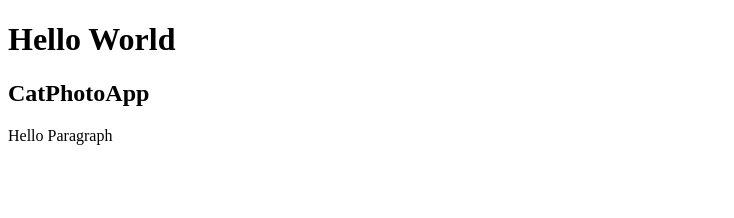
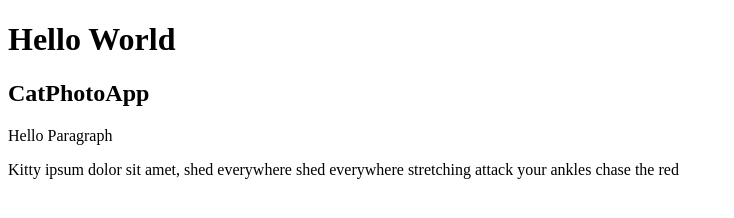
Before and after one commit to anujmaurya-cedcoss/HTML-Task, a plain HTML site: page index.html in a window 1280 px wide. Shown: the whole page, without its empty margins (0-734 px from the left). Drawn offline with Linux system fonts and the light colour scheme.

Commit message:
Fill in the Blank with Placeholder Text

```diff
--- a/index.html
+++ b/index.html
@@ -1,21 +1,23 @@
 <!DOCTYPE html>
 <html lang="en">
-<head>
-    <meta charset="UTF-8">
-    <meta http-equiv="X-UA-Compatible" content="IE=edge">
-    <meta name="viewport" content="width=device-width, initial-scale=1.0">
+  <head>
+    <meta charset="UTF-8" />
+    <meta http-equiv="X-UA-Compatible" content="IE=edge" />
+    <meta name="viewport" content="width=device-width, initial-scale=1.0" />
     <title>HTML Tasks</title>
-</head>
-<body>
+  </head>
+  <body>
     <!-- Task 1 -->
     <h1>Hello World</h1>
     <!-- Task 2 -->
     <h2>CatPhotoApp</h2>
     <!-- Task 3 -->
     <p>Hello Paragraph</p>
+    <!-- Task 4 -->
+    <p>
+      Kitty ipsum dolor sit amet, shed everywhere shed everywhere stretching
+      attack your ankles chase the red
+    </p>
 
-
-
-
-</body>
+  </body>
 </html>
```
